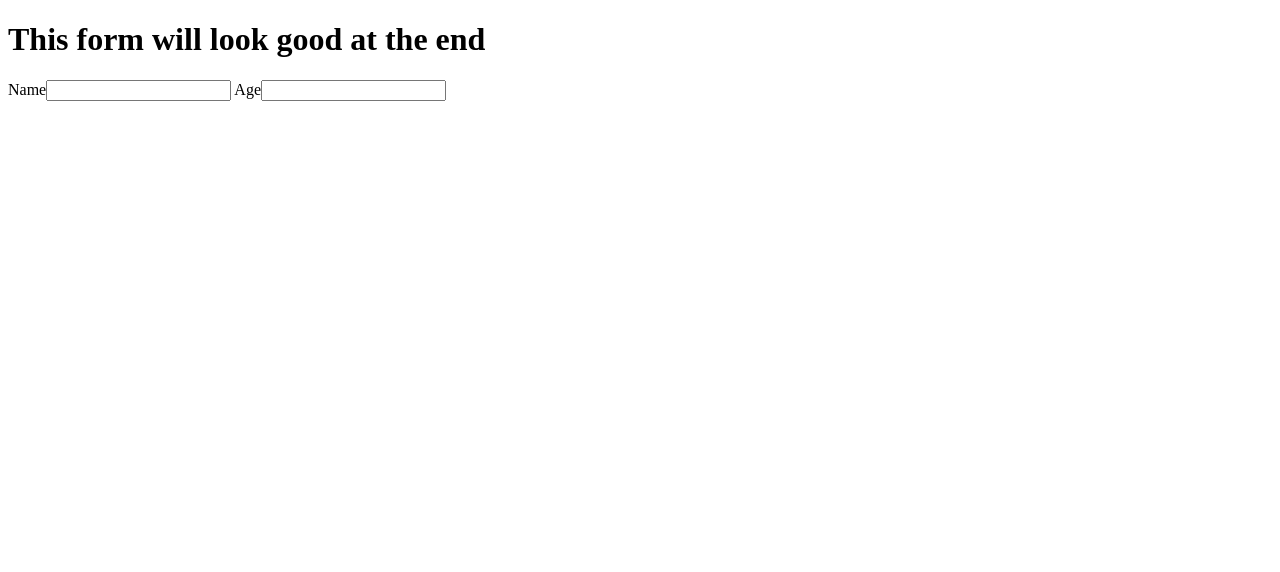
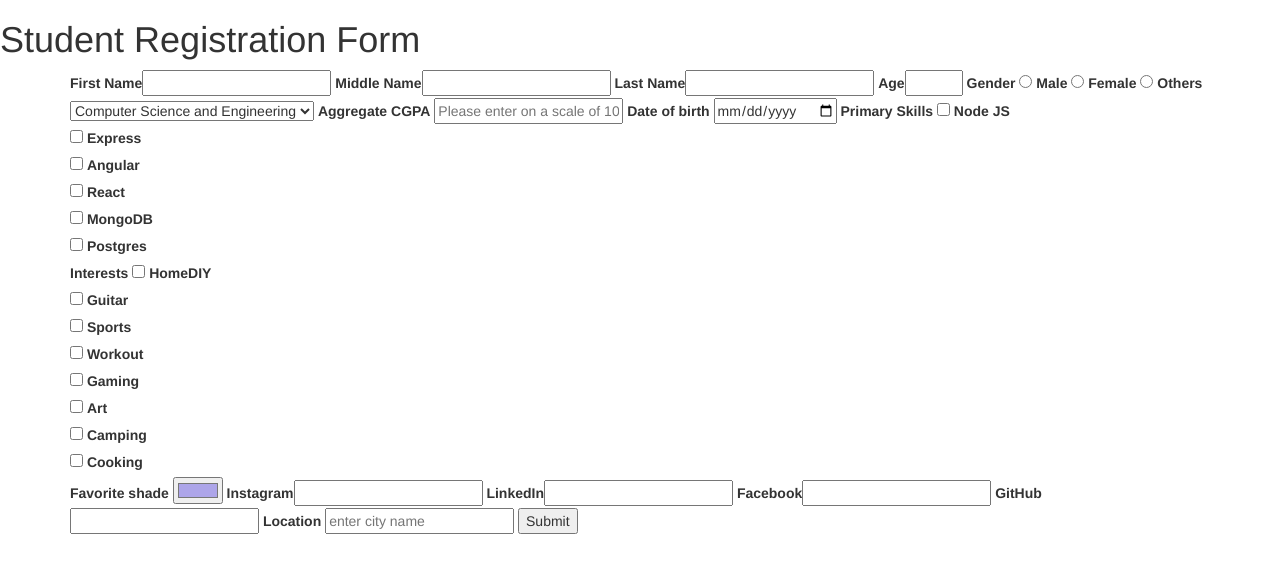
Before and after one commit to pratyushatmindfire/registration_form, a plain HTML site: page index.html in a window 1280 px wide. Drawn offline with nearby package versions, Linux system fonts and the light colour scheme.

Commit message:
Added bootstrap and laid out skeleton structure

```diff
--- a/index.html
+++ b/index.html
@@ -2,12 +2,142 @@
 <html>
 <head>
 	<title>Registration Form</title>
+	<link rel="stylesheet" href="https://maxcdn.bootstrapcdn.com/bootstrap/3.3.7/css/bootstrap.min.css" integrity="sha384-BVYiiSIFeK1dGmJRAkycuHAHRg32OmUcww7on3RYdg4Va+PmSTsz/K68vbdEjh4u" crossorigin="anonymous">
 </head>
 <body>
-	<h1>This form will look good at the end</h1>
-	<form>
-		<label>Name</label><input type="text">
-		<label>Age</label><input type="text">
+
+
+	<h1>Student Registration Form</h1>
+	<form class="container">
+
+		<!-- Name -->
+		<label>First Name</label><input type="text">
+		<label>Middle Name</label><input type="text">
+		<label>Last Name</label><input type="text">
+
+		<!-- Age -->
+		<label>Age</label><input type="number" required pattern="[0-9]" min=6 max=50>
+
+		<!-- Gender -->
+		<label>Gender</label>
+		<input type="radio" name="gender_control" id="male" value="male">
+    	<label for="nameA">Male</label>
+
+    	<input type="radio" name="gender_control" id="female" value="female">
+    	<label for="nameB">Female</label>
+
+    	<input type="radio" name="gender_control" id="others" value="others">
+    	<label for="nameB">Others</label>
+
+
+    	<!-- Branch -->
+    	<select name="branch_control" id="branch">
+  			<option value="volvo">Computer Science and Engineering</option>
+  			<option value="saab">Electronics</option>
+  			<option value="mercedes">Civil</option>
+  			<option value="audi">Mechanical</option>
+		</select>
+
+
+		<!-- CGPA -->
+		<label>Aggregate CGPA</label>
+		<input type="text" placeholder="Please enter on a scale of 10" required pattern="/^[0-4]\.\d\d$/">
+
+
+
+		<!-- Date of birth -->
+		<label>Date of birth</label>
+		<input type="date" id="DOB_Control" name="DOB">
+
+
+
+		<!-- Primary Skills -->
+		<label>Primary Skills</label>
+		<input type="checkbox" id="NodeJS" name="NodeJS" value="NodeJS">
+		<label for="NodeJS"> Node JS</label><br>
+
+
+		<input type="checkbox" id="Express" name="Express" value="Express">
+		<label for="Express"> Express</label><br>
+
+
+		<input type="checkbox" id="Angular" name="Angular" value="Angular">
+		<label for="Angular"> Angular</label><br>
+
+
+		<input type="checkbox" id="React" name="React" value="React">
+		<label for="React"> React</label><br>
+
+
+		<input type="checkbox" id="MongoDB" name="MongoDB" value="MongoDB">
+		<label for="MongoDB"> MongoDB</label><br>
+
+
+		<input type="checkbox" id="Postgres" name="Postgres" value="Postgres">
+		<label for="Postgres"> Postgres</label><br>
+
+
+
+
+		<!-- Interests -->
+		<label>Interests</label>
+		<input type="checkbox" id="HomeDIY" name="HomeDIY" value="HomeDIY">
+		<label for="HomeDIY"> HomeDIY</label><br>
+
+
+		<input type="checkbox" id="Guitar" name="Guitar" value="Guitar">
+		<label for="Guitar"> Guitar</label><br>
+
+
+		<input type="checkbox" id="Sports" name="Sports" value="Sports">
+		<label for="Sports"> Sports</label><br>
+
+
+		<input type="checkbox" id="Workout" name="Workout" value="Workout">
+		<label for="Workout"> Workout</label><br>
+
+
+		<input type="checkbox" id="Gaming" name="Gaming" value="Gaming">
+		<label for="Gaming"> Gaming</label><br>
+
+
+		<input type="checkbox" id="Art" name="Art" value="Art">
+		<label for="Art"> Art</label><br>
+
+
+		<input type="checkbox" id="Camping" name="Camping" value="Camping">
+		<label for="Camping"> Camping</label><br>
+
+
+		<input type="checkbox" id="Cooking" name="Cooking" value="Cooking">
+		<label for="Cooking"> Cooking</label><br>
+
+
+		<!-- Favorite shade -->
+		<label>Favorite shade</label>
+		<input type="color" id="Favshade_controller" name="Favshade" value="#ADA5E9">
+
+
+		<!-- Social Media -->
+		<label>Instagram</label><input type="text">
+		<label>LinkedIn</label><input type="text">
+		<label>Facebook</label><input type="text">
+		<label>GitHub</label><input type="text">
+
+
+
+
+		<!-- Current Location -->
+		<label>Location</label>
+		<input type="text" placeholder="enter city name">
+
+
+
+
+
+		<!-- Final Submit -->
+		<button type="submit">Submit
+
 	</form>
 </body>
 </html>
```
